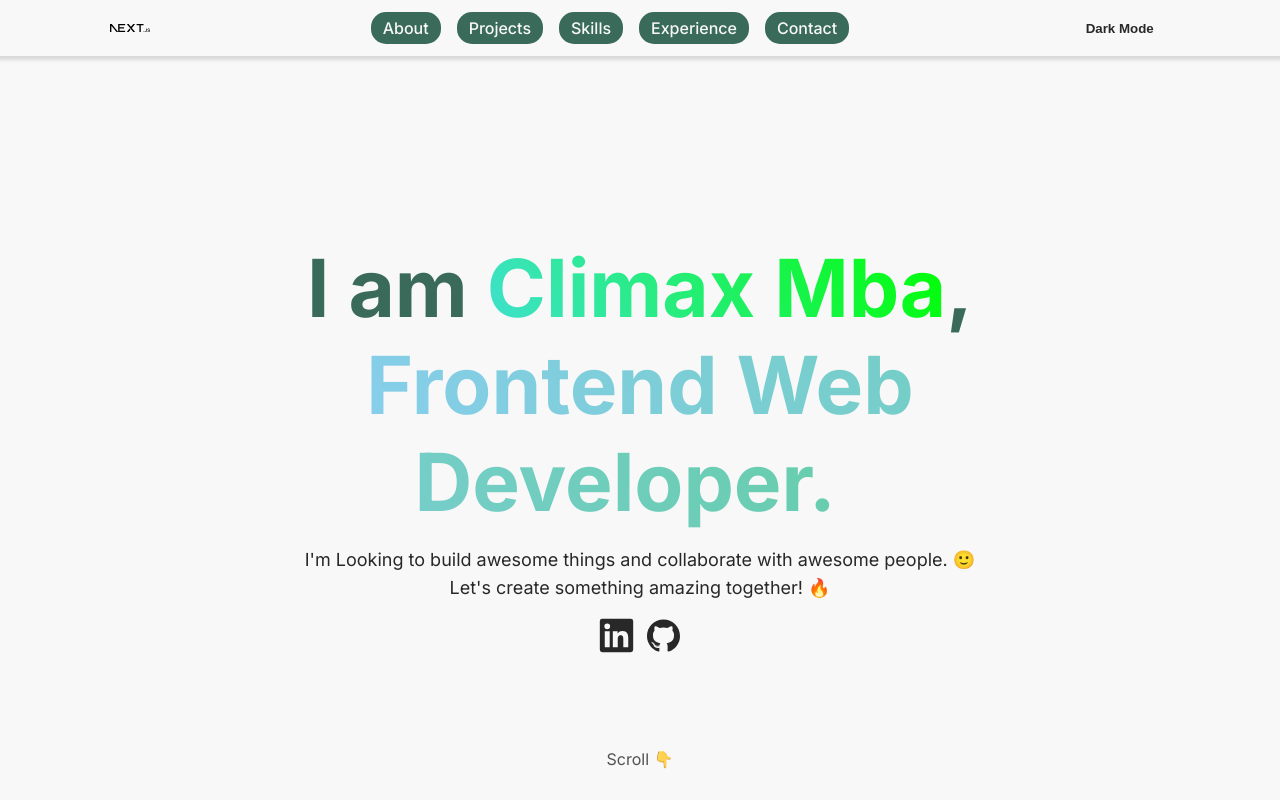
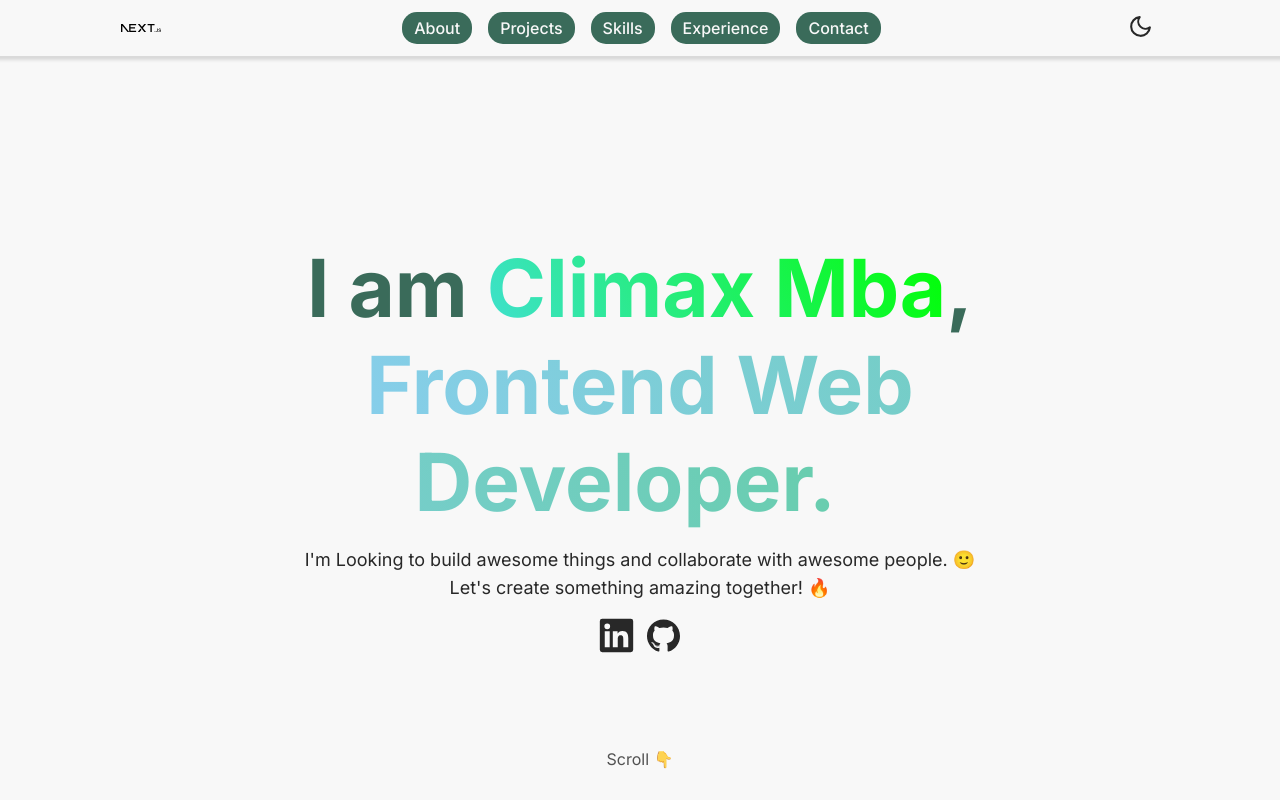
Before and after one commit to climaxmba/portfolio, a Next.js app: page / in a window 1280 px wide. Shown: the top 800 px of the page. Built offline with nearby package versions, Linux system fonts and the light colour scheme.

Commit message:
Add theme switch

```diff
--- a/src/app/components/icons/Icons.tsx
+++ b/src/app/components/icons/Icons.tsx
@@ -43,7 +43,13 @@ export function Play() {
 
 export function Plane() {
   return (
-    <svg style={{transform: "rotate(90deg)"}} aria-hidden="true" width="24" height="24" viewBox="0 0 24 24">
+    <svg
+      style={{ transform: "rotate(90deg)" }}
+      aria-hidden="true"
+      width="24"
+      height="24"
+      viewBox="0 0 24 24"
+    >
       <path
         fillRule="evenodd"
         d="M12 2a1 1 0 0 1 .932.638l7 18a1 1 0 0 1-1.326 1.281L13 19.517V13a1 1 0 1 0-2 0v6.517l-5.606 2.402a1 1 0 0 1-1.326-1.281l7-18A1 1 0 0 1 12 2Z"
@@ -52,3 +58,37 @@ export function Plane() {
     </svg>
   );
 }
+
+export function Dark() {
+  return (
+    <svg
+      fill="none"
+      stroke="currentColor"
+      strokeLinecap="round"
+      strokeLinejoin="round"
+      strokeWidth={2}
+      viewBox="0 0 24 24"
+      style={{ height: "20px", width: "20px" }}
+    >
+      <path d="M21 12.79A9 9 0 1111.21 3 7 7 0 0021 12.79z" />
+    </svg>
+  );
+}
+
+export function Light() {
+  return (
+    <svg
+      fill="none"
+      stroke="currentColor"
+      strokeLinecap="round"
+      strokeLinejoin="round"
+      strokeWidth={2}
+      viewBox="0 0 24 24"
+      style={{ height: "20px", width: "20px" }}
+    >
+      <path stroke="none" d="M0 0h24v24H0z" />
+      <path d="M16 12 A4 4 0 0 1 12 16 A4 4 0 0 1 8 12 A4 4 0 0 1 16 12 z" />
+      <path d="M3 12h1m8-9v1m8 8h1m-9 8v1M5.6 5.6l.7.7m12.1-.7l-.7.7m0 11.4l.7.7m-12.1-.7l-.7.7" />
+    </svg>
+  );
+}
--- a/src/app/components/navbar/Navbar.tsx
+++ b/src/app/components/navbar/Navbar.tsx
@@ -1,9 +1,23 @@
 "use client";
+import { useEffect, useState } from "react";
 import Image from "next/image";
+import HashNavLink from "../hashNavLink/HashNavLink";
 import styles from "./navbar.module.scss";
-import HashNavLink from "../hashNavLink/HashNavLink";
+import { Dark, Light } from "../icons/Icons";
 
 export default function Navbar() {
+  const isUserChoiceDark = matchMedia("(prefers-color-scheme: dark)").matches;
+  const [isDarkMode, setIsDarkMode] = useState(isUserChoiceDark);
+
+  useEffect(() => {
+    if (isDarkMode) document.body.setAttribute("data-theme-dark", "");
+    else document.body.removeAttribute("data-theme-dark");
+  }, [isDarkMode]);
+
+  const handleModeSwitch = () => {
+    setIsDarkMode((prev) => !prev);
+  };
+
   return (
     <nav className={styles.container}>
       <Image alt="Logo" src="/next.svg" width={40} height={40} />
@@ -36,7 +50,9 @@ export default function Navbar() {
         </li>
       </ul>
 
-      <button className="icon-wrapper">Dark Mode</button>
+      <button title="Toggle Theme" className="icon-wrapper" onClick={handleModeSwitch}>
+        {isDarkMode ? <Light /> : <Dark />}
+      </button>
     </nav>
   );
 }
--- a/src/app/globals.scss
+++ b/src/app/globals.scss
@@ -100,9 +100,15 @@ button.icon-wrapper {
   background-color: transparent;
   border: none;
   border-radius: 50%;
+  padding: 6px;
   color: inherit;
 
   &:active {
     background-color: #80808010;
   }
+
+  svg {
+    width: 25px !important;
+    height: 25px !important;
+  }
 }
```
